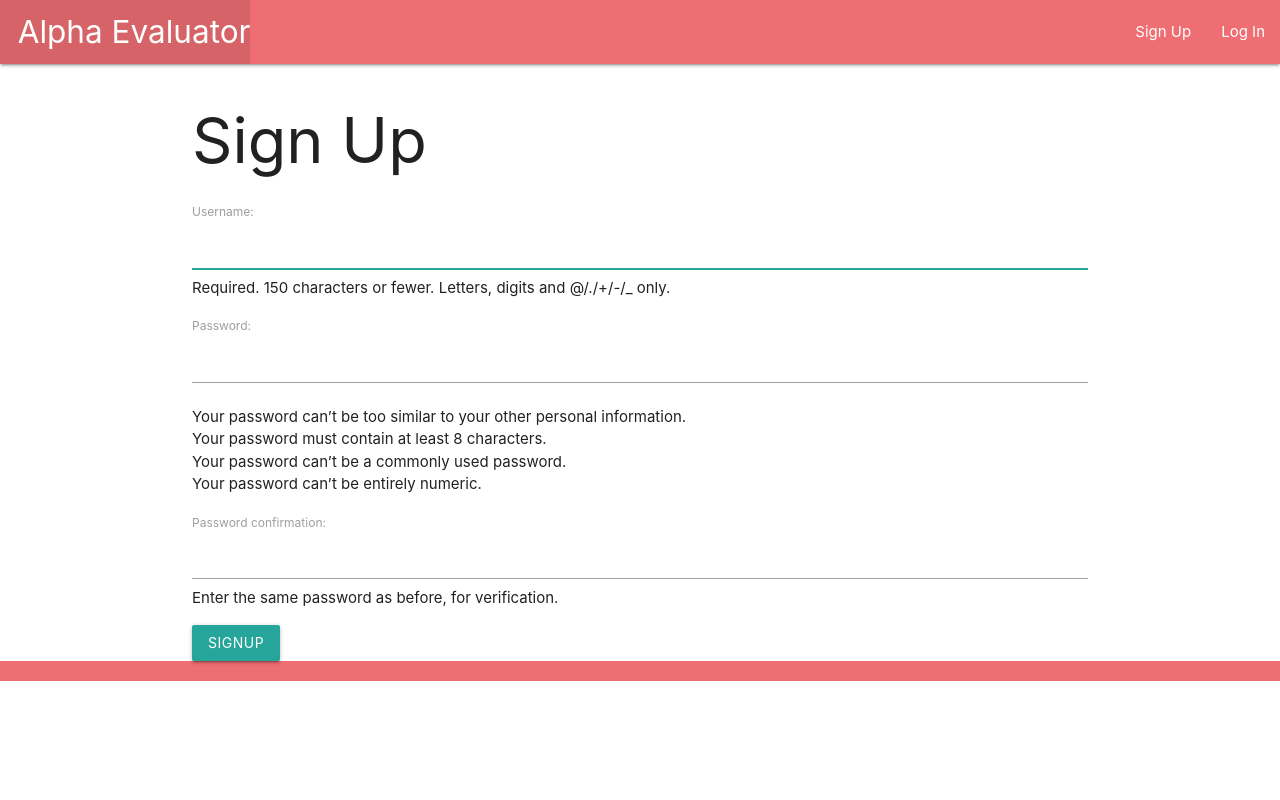
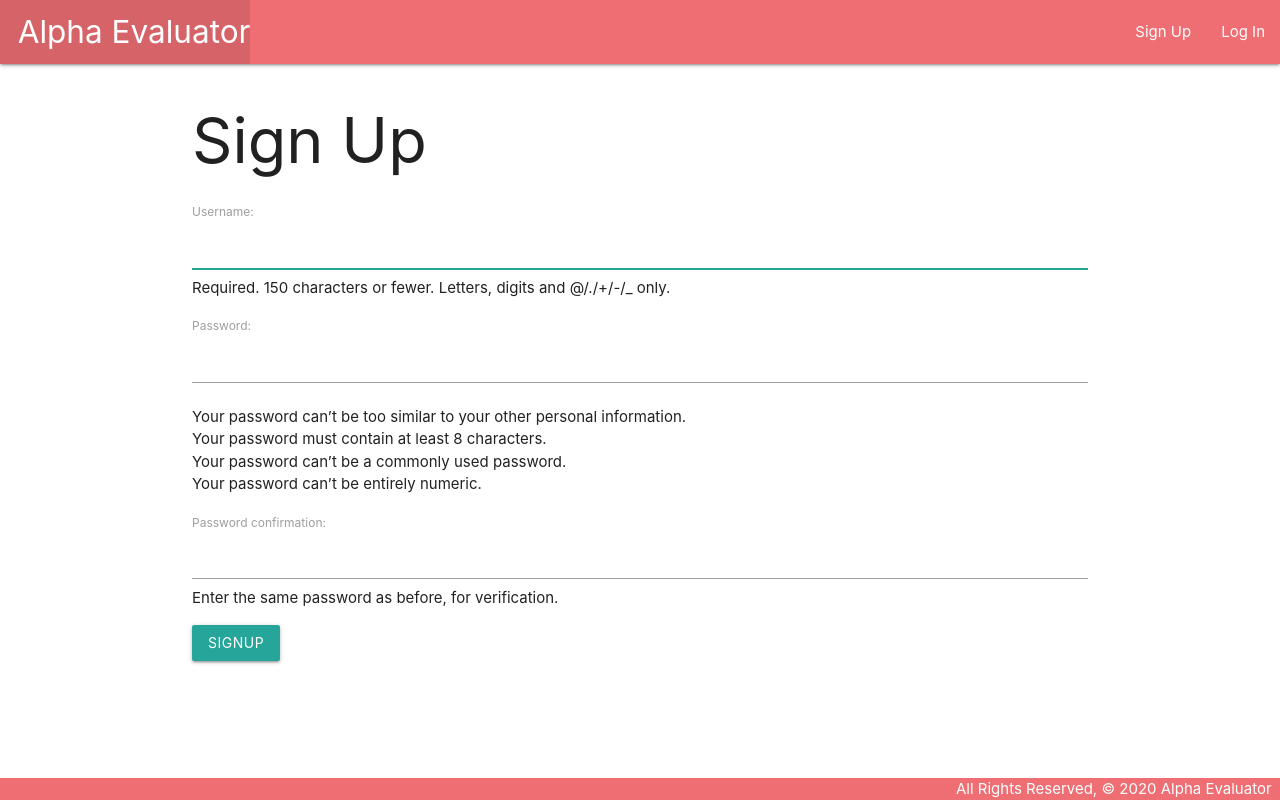
Before and after one commit to shawkitajima/Alpha-Evaluator, a Django app: page /accounts/signup/ in a window 1280 px wide. Run offline with Django 3.2, Linux system fonts and the light colour scheme.

Commit message:
adds styling and chartjs cdn

```diff
--- /dev/null
+++ b/main_app/static/css/style.css
@@ -0,0 +1,14 @@
+body {
+    display: flex;
+    min-height: 100vh;
+    flex-direction: column;
+  }
+
+  main {
+    flex: 1 0 auto;
+  }
+
+  footer.page-footer {
+    padding-top: 0;
+    text-align: right;
+  }
--- a/main_app/templates/base.html
+++ b/main_app/templates/base.html
@@ -1,3 +1,4 @@
+{% load static %}
 <!DOCTYPE html>
 <html lang="en">
 <head>
@@ -7,6 +8,8 @@
     <title>Cat Collector</title>
     <link rel="stylesheet" href="https://cdnjs.cloudflare.com/ajax/libs/materialize/1.0.0/css/materialize.min.css">
     <script src="https://cdnjs.cloudflare.com/ajax/libs/materialize/1.0.0/js/materialize.min.js"></script>
+    <script src="https://cdnjs.cloudflare.com/ajax/libs/Chart.js/2.9.3/Chart.bundle.js"></script>
+    <link rel="stylesheet" type="text/css" href="{% static 'css/style.css' %}">
 </head>
 <body>
     <header class="navbar-fixed">
```
